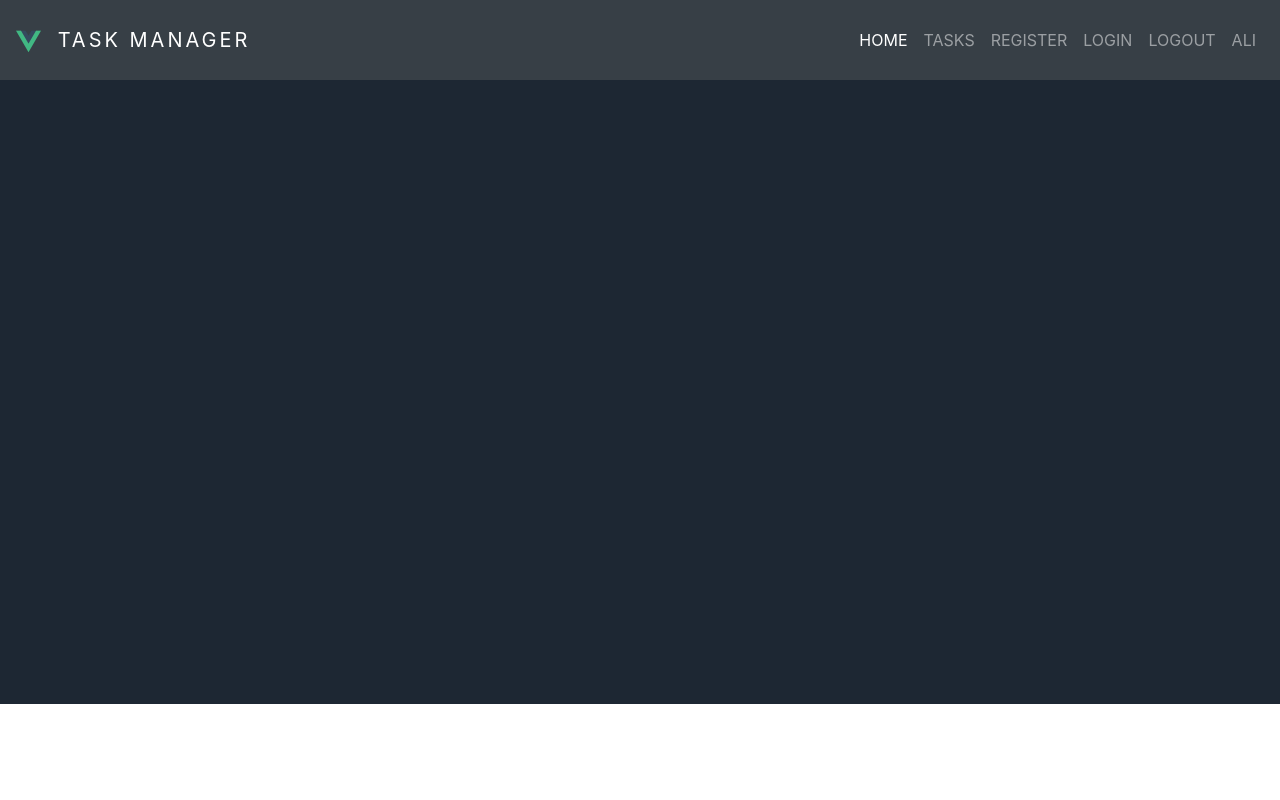
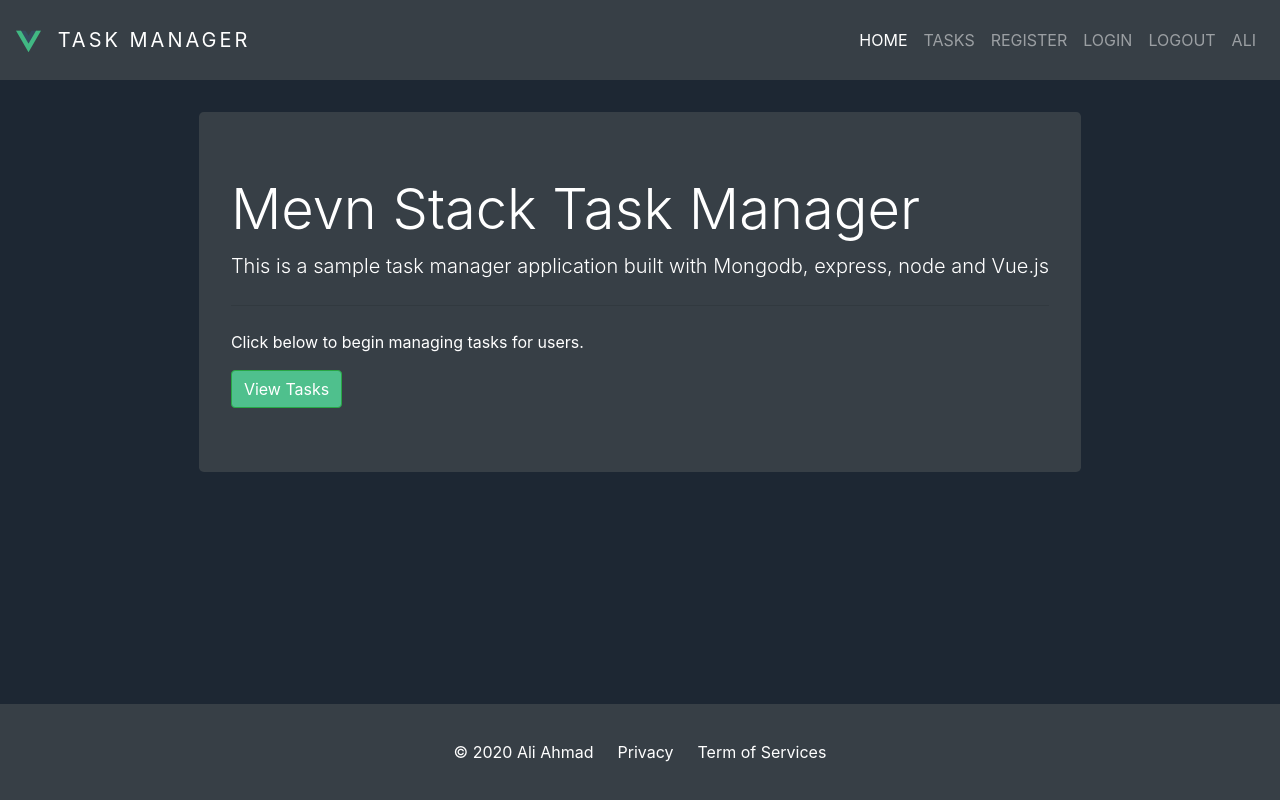
Before and after one commit to aliahmadcse/task-manager, a Vue app: page / in a window 1280 px wide. Built offline with nearby package versions, Linux system fonts and the light colour scheme.

Commit message:
📦 NEW: jumbotron

```diff
--- a/public/index.html
+++ b/public/index.html
@@ -5,14 +5,13 @@
         <meta http-equiv="X-UA-Compatible" content="IE=edge" />
         <meta name="viewport" content="width=device-width,initial-scale=1.0" />
         <link rel="icon" href="<%= BASE_URL %>favicon.ico" />
-        <title><%= htmlWebpackPlugin.options.title %></title>
+        <title>Mevn Task Manager</title>
     </head>
     <body>
         <noscript>
             <strong
-                >We're sorry but <%= htmlWebpackPlugin.options.title %> doesn't
-                work properly without JavaScript enabled. Please enable it to
-                continue.</strong
+                >We're sorry but Mevn Task Manager doesn't work properly without
+                JavaScript enabled. Please enable it to continue.</strong
             >
         </noscript>
         <div id="app"></div>
--- a/src/App.vue
+++ b/src/App.vue
@@ -4,15 +4,18 @@
         <div id="app-container">
             <router-view />
         </div>
+        <Footer />
     </div>
 </template>
 
 <script>
 import Navbar from '@/components/Navbar.vue';
+import Footer from '@/components/Footer.vue';
 export default {
     name: 'App',
     components: {
-        Navbar
+        Navbar,
+        Footer
     }
 };
 </script>
@@ -30,4 +33,17 @@
     background-color: $container-bg;
     overflow: auto;
 }
+
+//works as a global css
+.btn-primary {
+    background-color: #32aced !important;
+}
+
+.btn-success {
+    background-color: #4fc08d !important;
+}
+
+.btn-success:hover {
+    background-color: #3da978;
+}
 </style>
--- /dev/null
+++ b/src/components/Footer.vue
@@ -0,0 +1,25 @@
+<template>
+    <footer id="custom-footer">
+        <span class="mr-4">&copy; 2020 Ali Ahmad</span>
+        <span class="mr-4">Privacy</span>
+        <span>Term of Services</span>
+    </footer>
+</template>
+
+<script>
+export default {};
+</script>
+
+<style lang="scss" scoped>
+footer#custom-footer {
+    height: 6rem;
+    background-color: #373f46;
+    font-size: 1rem;
+    position: fixed;
+    bottom: 0;
+    width: 100%;
+    display: flex;
+    justify-content: center;
+    align-items: center;
+}
+</style>
--- /dev/null
+++ b/src/components/HelloWorld.vue
@@ -0,0 +1,18 @@
+<template>
+    <div class="jumbotron custom-bg-dark">
+        <h1 class="display-4">Mevn Stack Task Manager</h1>
+        <p
+            class="lead"
+        >This is a sample task manager application built with Mongodb, express, node and Vue.js</p>
+        <hr class="my-4" />
+        <p>Click below to begin managing tasks for users.</p>
+        <a href class="btn btn-success" role="button">View Tasks</a>
+    </div>
+</template>
+
+<script>
+export default {};
+</script>
+
+<style lang="scss" scoped>
+</style>
--- a/src/components/Navbar.vue
+++ b/src/components/Navbar.vue
@@ -46,8 +46,7 @@
 export default {};
 </script>
 
-<style lang="scss" scoped>
-header {
+<style lang="scss">
 .custom-bg-dark {
     background-color: #373f46 !important;
 }
@@ -64,7 +63,7 @@
 li.nav-item a {
     text-transform: uppercase;
 }
-}
+
 @media screen and (max-width: 990px) {
     div#my-nav {
         width: 100%;
--- a/src/views/Home.vue
+++ b/src/views/Home.vue
@@ -1,9 +1,26 @@
 <template>
-    <div class="home"></div>
+    <div class="home">
+        <div id="custom-home">
+            <hello-world />
+        </div>
+    </div>
 </template>
 
 <script>
+import HelloWorld from '@/components/HelloWorld.vue';
 export default {
-    name: 'Home'
+    name: 'Home',
+    components: {
+        HelloWorld
+    }
 };
 </script>
+<style lang="scss" scoped>
+div#custom-home {
+    height: 100%;
+    display: flex;
+    flex-direction: column;
+    justify-content: center;
+    align-items: center;
+}
+</style>
```
Lines whose indentation alone changed are shown as unchanged.
